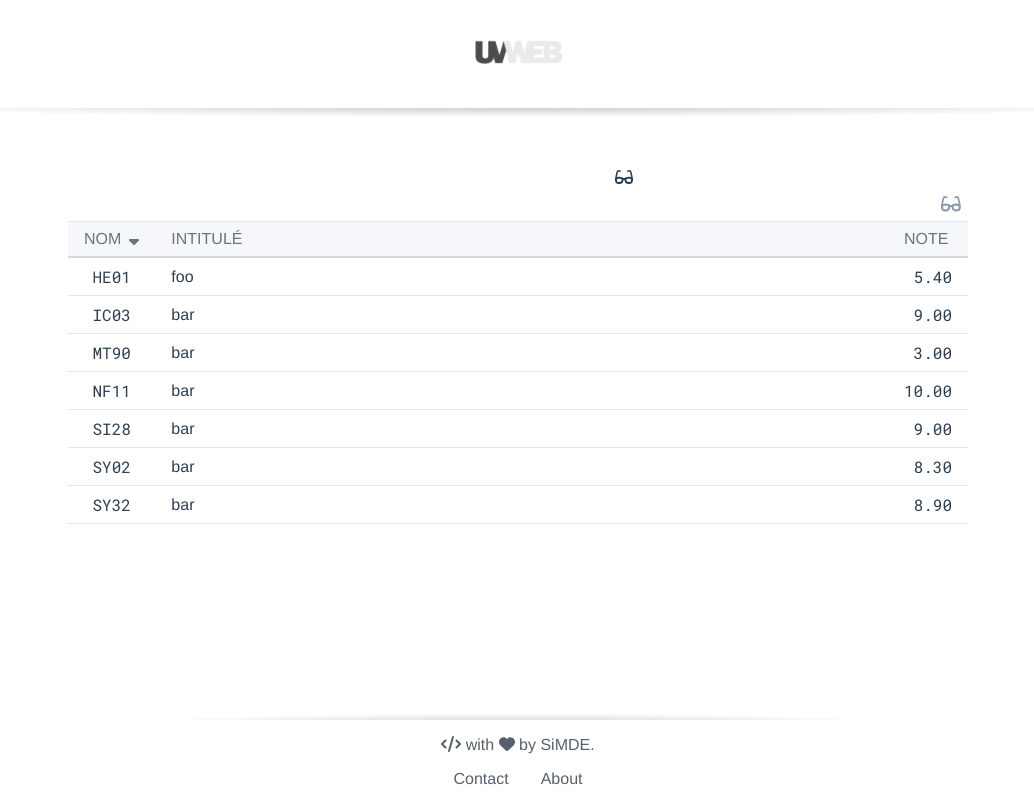
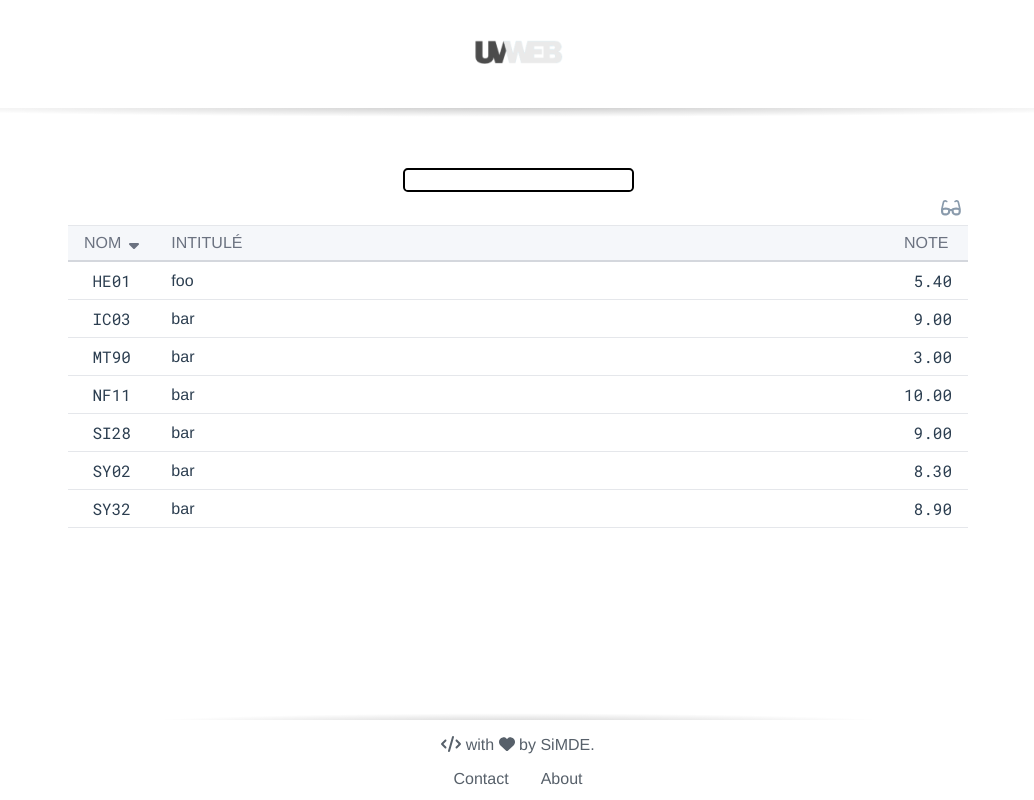
Before and after one commit to SiMDE-Projects/UVweb, a Vue app: page / in a window 1280 px wide. Shown: the whole page, without its empty margins (122-1156 px from the left). Built offline with nearby package versions, Linux system fonts and the light colour scheme; data requests are answered from the project's data file.

Commit message:
add AppInput reset button

```diff
--- a/src/components/AppInput.vue
+++ b/src/components/AppInput.vue
@@ -1,7 +1,12 @@
 <template>
   <div class="input">
     <input class="html-input" type="text" v-model="value" />
-    <font-awesome-icon class="resetButton" @click="resetInput" icon="glasses" />
+    <font-awesome-icon
+      class="resetButton"
+      @click="resetInput"
+      icon="xmark"
+      :class="{ hidden }"
+    />
   </div>
 </template>
 
@@ -16,14 +21,41 @@ export default {
   methods: {
     resetInput() {
       this.value = "";
+      this.$el.children[0].focus();
+    },
+  },
+  computed: {
+    hidden() {
+      return !this.value;
     },
   },
 };
 </script>
 
-<style>
+<style lang="scss" scoped>
+.input {
+  display: inline-block;
+  border: solid 2px black;
+  border-radius: 0.3em;
+  padding: 1px 2px;
+}
+
+.resetButton {
+  width: 1em;
+  height: 1em;
+
+  &:hover {
+    color: grey;
+  }
+
+  &.hidden {
+    visibility: hidden;
+  }
+}
 .html-input {
   font-size: 1em;
   border: none;
+  outline: none;
+  padding: 0;
 }
 </style>
--- a/src/main.js
+++ b/src/main.js
@@ -10,6 +10,7 @@ import {
   faSortDown,
   faGlasses,
   faInfoCircle,
+  faXmark,
 } from "@fortawesome/free-solid-svg-icons";
 import { FontAwesomeIcon } from "@fortawesome/vue-fontawesome";
 
@@ -20,6 +21,7 @@ library.add(faSortUp);
 library.add(faSortDown);
 library.add(faGlasses);
 library.add(faInfoCircle);
+library.add(faXmark);
 
 createApp(App)
   .use(router)
```
